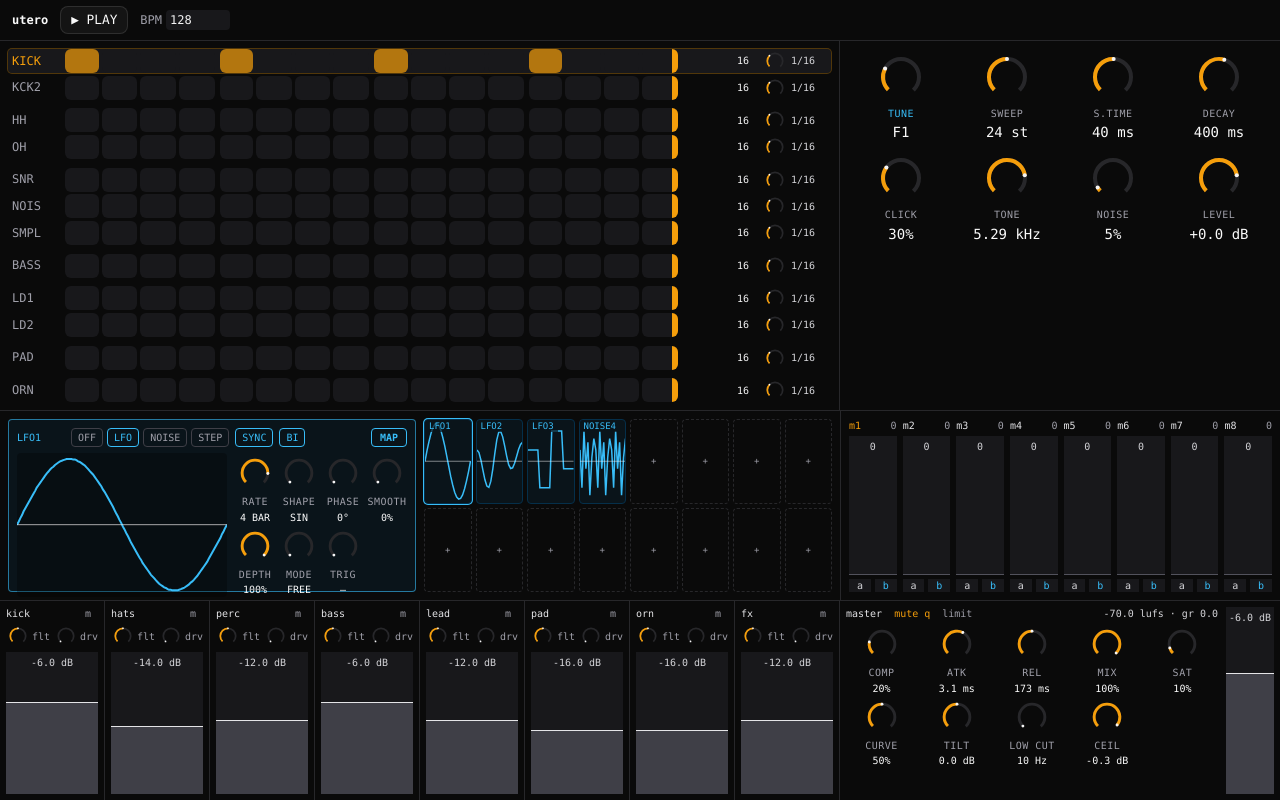
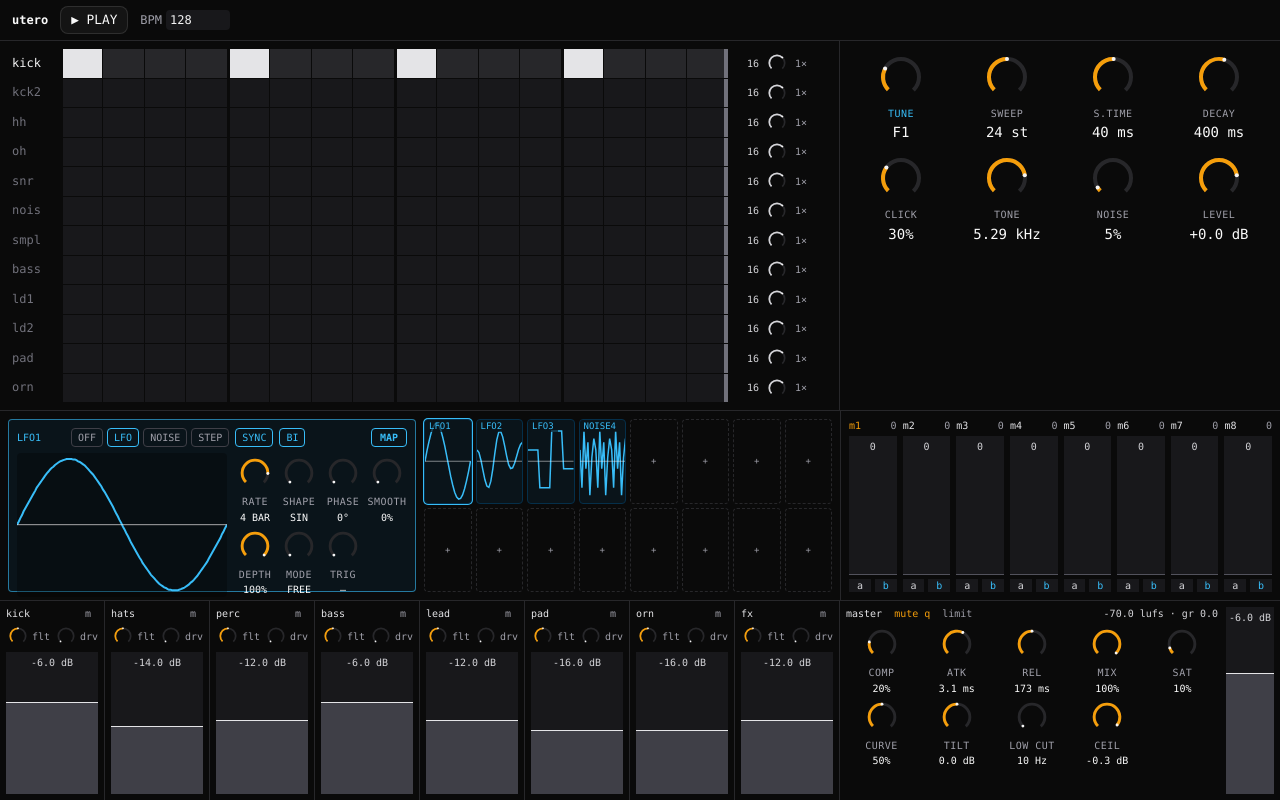
Before and after one commit to benjamin-rigo/utero, a React (Vite) app in the folder web/: page / in a window 1280 px wide. Built offline with nearby package versions, Linux system fonts and the light colour scheme.

Commit message:
feat(web): flat monochrome sequencer, even row gaps, rate as multipliers
Co-Authored-By: Claude Opus 5.5 <noreply@anthropic.com>

```diff
--- a/web/src/ui/Knob.tsx
+++ b/web/src/ui/Knob.tsx
@@ -43,6 +43,8 @@ export interface KnobProps {
   onMap?(delta: number): void
   onMapClear?(): void
   onHover?(on: boolean): void
+  /** 'mono' draws the value arc in neutral grey instead of the accent. */
+  tone?: 'acc' | 'mono'
   /** Discrete knob with this many positions: arrows move one position, drags accumulate across them. */
   steps?: number
 }
@@ -50,7 +52,7 @@ export interface KnobProps {
 /** Vertical drag (⇧ = fine); outer ring drag = mod amount; double-click = default; drop a modulator to route it. */
 export function Knob({
   label, value, display = value, defaultValue, modAmount = 0, markers = null, learning = false, selected = false,
-  onChange, onModAmount, onDropModulator, onSelect, size = 'md', ariaLabel, format, map = null, onMap, onMapClear, onHover, steps,
+  onChange, onModAmount, onDropModulator, onSelect, size = 'md', ariaLabel, format, map = null, onMap, onMapClear, onHover, steps, tone = 'acc',
 }: KnobProps) {
   const drag = useRef<{ y: number; mode: 'value' | 'mod' } | null>(null)
   const current = useRef(value)
@@ -137,7 +139,7 @@ export function Knob({
       >
         <circle cx={MID} cy={MID} r={R} fill="none" strokeWidth={4} className="stroke-zinc-800"
           strokeDasharray={`${0.75 * C} ${C}`} transform={`rotate(135 ${MID} ${MID})`} />
-        <circle cx={MID} cy={MID} r={R} fill="none" strokeWidth={4} className="stroke-acc"
+        <circle cx={MID} cy={MID} r={R} fill="none" strokeWidth={4} className={tone === 'mono' ? 'stroke-zinc-300' : 'stroke-acc'}
           strokeDasharray={`${0.75 * C * value} ${C}`} transform={`rotate(135 ${MID} ${MID})`} />
         {map && (
           <circle cx={MID} cy={MID} r={RM} fill="none" strokeWidth={1} className="stroke-mod/40"
--- a/web/src/ui/SequencerMatrix.tsx
+++ b/web/src/ui/SequencerMatrix.tsx
@@ -3,12 +3,13 @@ import { isMelodic, noteName } from '@/state/machines'
 import { Knob } from './Knob'
 import type { AppState } from '@/state/types'
 
+/** Engine speed codes shown as Elektron-style multipliers of the 1/16 grid. */
 export const SPEEDS = [
-  { code: 0, label: '1/32' }, { code: 1, label: '1/16' }, { code: 2, label: '1/8' }, { code: 3, label: '1/4' },
-  { code: 4, label: '1 BAR' }, { code: 5, label: '1/16T' }, { code: 6, label: '1/8T' },
+  { code: 0, label: '2×' }, { code: 1, label: '1×' }, { code: 2, label: '1/2×' }, { code: 3, label: '1/4×' },
+  { code: 4, label: '1/16×' }, { code: 5, label: '3/2×' }, { code: 6, label: '3/4×' },
 ]
-/** Speed codes in musical order (fastest first) for the rate knob. */
-const SPEED_ORDER = [0, 5, 1, 6, 2, 3, 4]
+/** Slowest to fastest, so turning the rate knob right speeds the track up. */
+const SPEED_ORDER = [4, 3, 2, 6, 1, 5, 0]
 const speedIndex = (code: number) => Math.max(0, SPEED_ORDER.indexOf(code))
 const speedLabel = (code: number) => SPEEDS.find((sp) => sp.code === code)?.label ?? ''
 const VISIBLE = 16
@@ -81,16 +82,15 @@ export function SequencerMatrix({ state, playheads, onToggle, onSetLength, onSet
       }}
       onPointerUp={() => { lengthDrag.current = null }}
       onPointerCancel={() => { lengthDrag.current = null }}
-      className="flex min-h-0 flex-1 flex-col gap-[3px] border-r border-zinc-800 p-2">
+      className="flex min-h-0 flex-1 flex-col gap-px border-r border-zinc-800 p-2">
       {state.tracks.map((tr, t) => {
-        const newBus = t > 0 && state.tracks[t - 1].bus !== tr.bus
         const selected = state.selected === t
         const melodic = isMelodic(t)
         return (
           <div key={tr.name}
-            className={`grid min-h-0 flex-1 grid-cols-[52px_repeat(16,1fr)_150px] items-stretch gap-[3px] rounded ${newBus ? 'mt-1.5' : ''} ${selected ? 'bg-zinc-900 ring-1 ring-acc/30' : ''}`}>
+            className="grid min-h-0 flex-1 grid-cols-[52px_repeat(16,1fr)_auto] items-stretch gap-px">
             <button type="button" onClick={() => onSelect(t)} aria-pressed={selected}
-              className={`flex flex-col justify-center rounded px-1 text-left leading-tight outline-none focus-visible:ring-2 focus-visible:ring-acc ${selected ? 'text-acc' : 'text-zinc-400'}`}>
+              className={`flex flex-col justify-center px-1 text-left lowercase leading-tight outline-none focus-visible:ring-1 focus-visible:ring-zinc-100 ${selected ? 'text-zinc-100' : 'text-zinc-500 hover:text-zinc-300'}`}>
               {tr.name}
               {tuner[t] && ' '}{tuner[t] && <span className="text-[9px] tabular-nums text-zinc-400">{tuner[t]}</span>}
             </button>
@@ -159,19 +159,19 @@ export function SequencerMatrix({ state, playheads, onToggle, onSetLength, onSet
                   }}
                   onPointerCancel={() => { drag.current = null }}
                   className={[
-                    'relative overflow-hidden rounded-sm text-[9px] leading-none text-zinc-100 outline-none focus-visible:ring-2 focus-visible:ring-acc',
-                    st.trig ? 'bg-acc/70' : 'bg-zinc-900',
+                    'relative overflow-hidden text-[9px] leading-none outline-none focus-visible:ring-1 focus-visible:ring-inset focus-visible:ring-zinc-100',
+                    st.trig ? 'bg-zinc-200 text-black' : selected ? 'bg-zinc-800' : 'bg-zinc-900',
                     beyond ? 'opacity-30 [background-image:repeating-linear-gradient(45deg,transparent_0_3px,#27272a_3px_6px)]' : '',
                     melodic ? 'touch-none' : '',
                     noteEdit ? 'cursor-ns-resize' : '',
                     s % 4 === 0 ? 'ml-0.5' : '',
 
-                    isHead ? 'ring-1 ring-zinc-200' : '',
+                    isHead ? 'ring-1 ring-inset ring-zinc-500' : '',
                   ].join(' ')}>
                   {noteEdit ? noteName(st.note) : null}
                   {isEnd && (
                     <span aria-hidden="true" data-length-handle
-                      className="absolute inset-y-0 right-0 w-1.5 cursor-ew-resize touch-none bg-acc hover:w-2"
+                      className="absolute inset-y-0 right-0 w-1 cursor-ew-resize touch-none bg-zinc-500 hover:w-1.5 hover:bg-zinc-300"
                       onPointerDown={(e) => {
                         // capture on the section: this handle moves (re-mounts) as the length changes
                         e.stopPropagation()
@@ -182,7 +182,7 @@ export function SequencerMatrix({ state, playheads, onToggle, onSetLength, onSet
                 </button>
               )
             })}
-            <div className="flex items-center justify-end gap-1 pl-2 text-[10px] text-zinc-400">
+            <div className="flex items-center gap-1.5 pl-1.5 text-[10px] text-zinc-400">
               <span role="slider" tabIndex={0} aria-label={`${tr.name} length`} aria-valuemin={1} aria-valuemax={MAX_LENGTH}
                 aria-valuenow={tr.length} title="húzd a sáv végét, ⌥+klikk, vagy ←→"
                 onKeyDown={(e) => {
@@ -191,17 +191,17 @@ export function SequencerMatrix({ state, playheads, onToggle, onSetLength, onSet
                   e.preventDefault()
                   onSetLength(t, Math.min(MAX_LENGTH, Math.max(1, tr.length + d)))
                 }}
-                className="w-8 rounded text-center tabular-nums text-zinc-100 outline-none focus-visible:ring-2 focus-visible:ring-acc">
+                className="w-6 text-right tabular-nums text-zinc-300 outline-none focus-visible:ring-1 focus-visible:ring-zinc-100">
                 {tr.length}
               </span>
-              <Knob size="xs" label="RATE" ariaLabel={`${tr.name} rate`} steps={SPEED_ORDER.length}
+              <Knob size="xs" tone="mono" label="RATE" ariaLabel={`${tr.name} rate`} steps={SPEED_ORDER.length}
                 value={speedIndex(tr.speed) / (SPEED_ORDER.length - 1)} defaultValue={speedIndex(1) / (SPEED_ORDER.length - 1)}
                 format={(v) => speedLabel(SPEED_ORDER[Math.round(v * (SPEED_ORDER.length - 1))])}
                 onChange={(v) => {
                   const code = SPEED_ORDER[Math.round(v * (SPEED_ORDER.length - 1))]
                   if (code !== tr.speed) onSetSpeed(t, code)
                 }} />
-              <span className="w-10 tabular-nums text-zinc-300">{speedLabel(tr.speed)}</span>
+              <span className="w-9 tabular-nums text-zinc-400">{speedLabel(tr.speed)}</span>
             </div>
           </div>
         )
```
Also changed, not shown: 1 other file (tests, documents, lock files or other folders).
